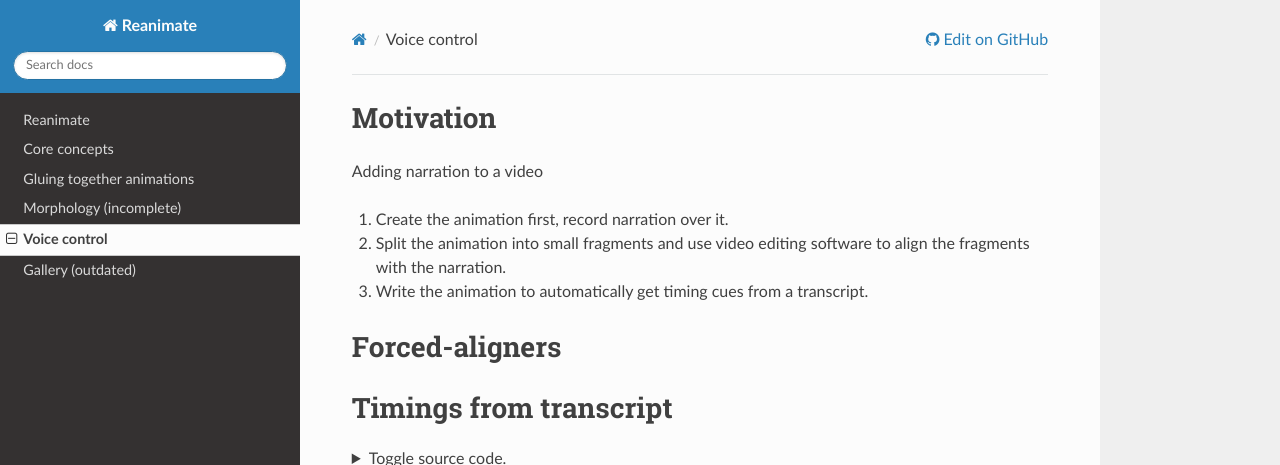
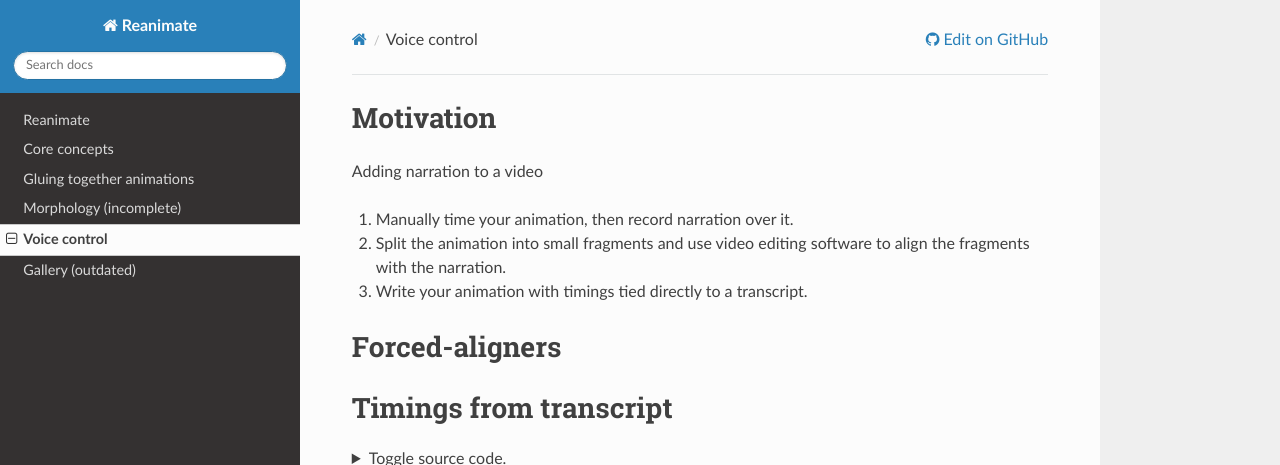
Before and after one commit to reanimate/reanimate, an MkDocs documentation site: the page built from docs/voice.md, in a window 1280 px wide and 900 px high, cut to the strip 0-465 px from the top of the window. Built offline with MkDocs 1.6.1, drawn with Linux system fonts in a browser that asks for light colours; nearby versions of some CDN libraries.

Commit message:
Wibbles.

```diff
--- a/docs/voice.md
+++ b/docs/voice.md
@@ -2,9 +2,9 @@
 
 Adding narration to a video
 
- 1. Create the animation first, record narration over it.
+ 1. Manually time your animation, then record narration over it.
  2. Split the animation into small fragments and use video editing software to align the fragments with the narration.
- 3. Write the animation to automatically get timing cues from a transcript.
+ 3. Write your animation with timings tied directly to a transcript.
 
 # Forced-aligners
 
```
